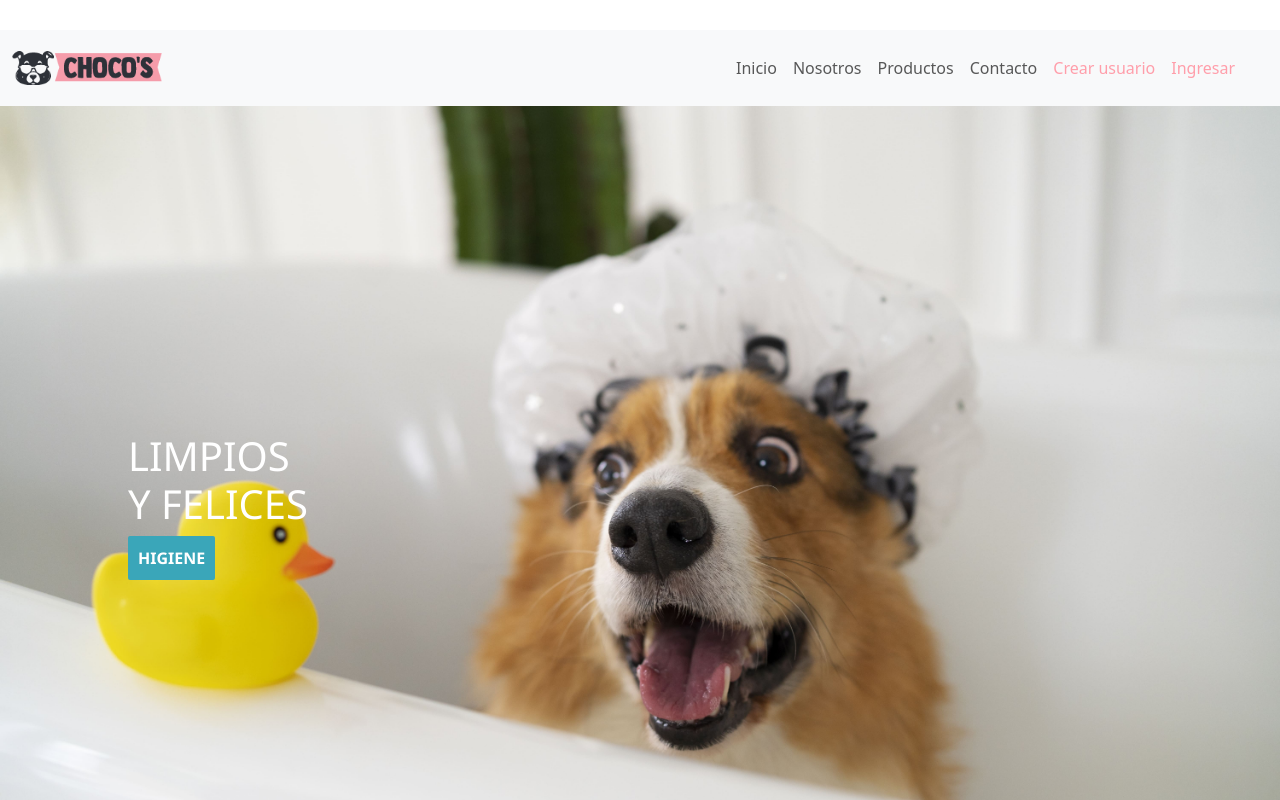
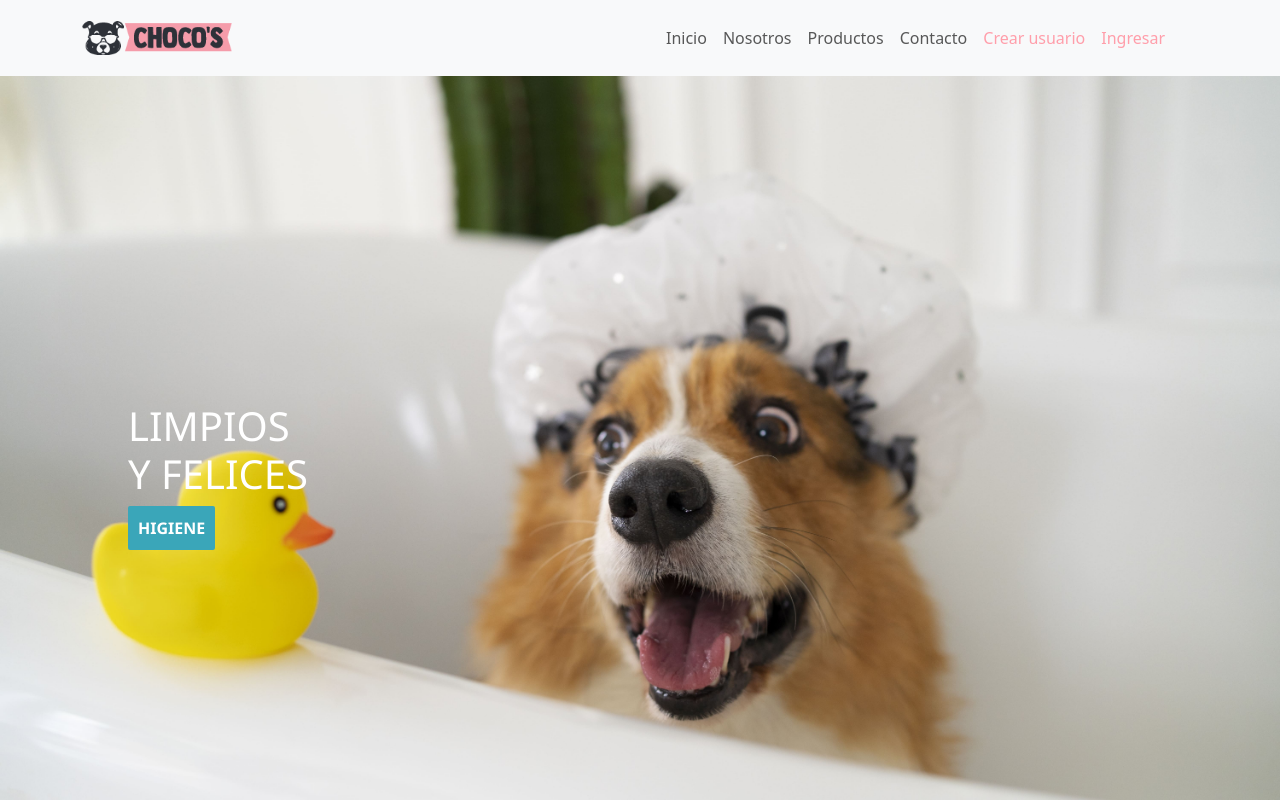
Before and after one commit to jimenistica/PreEntrega3-Segura, a website: page pages/higiene.html in a window 1280 px wide. Shown: the top 800 px of the page. Drawn offline with nearby package versions, Linux system fonts and the light colour scheme.

Commit message:
navbar arreglado

```diff
--- a/pages/higiene.html
+++ b/pages/higiene.html
@@ -12,7 +12,7 @@
 
   <body>
     <header>
-      <div class="container-fluid">
+      <div class="container">
           <div class="row">
             <div class="col-lg-12 col-xs-12">
               <nav class="navbar navbar-expand-lg navbar-light bg-light">
--- a/scss/layout/_banner-info.scss
+++ b/scss/layout/_banner-info.scss
@@ -1,6 +1,7 @@
 .info-extra{
     display: flex;
     margin: 30px;
+    justify-content: center;
     @include responsive(tablet-s){
         flex-direction: column;
     }
```
Also changed, not shown: index.html (+1 -1 lines), pages/comederos.html (+1 -1 lines), pages/contacto.html (+1 -1 lines), pages/descanso.html (+1 -1 lines), pages/juguetes.html (+1 -1 lines), pages/nosotros.html (+1 -1 lines), pages/paseos.html (+1 -1 lines), pages/producto.html (+1 -1 lines), pages/productos.html (+1 -1 lines), pages/viajes.html (+1 -1 lines), css/main.css, 1 other file.
